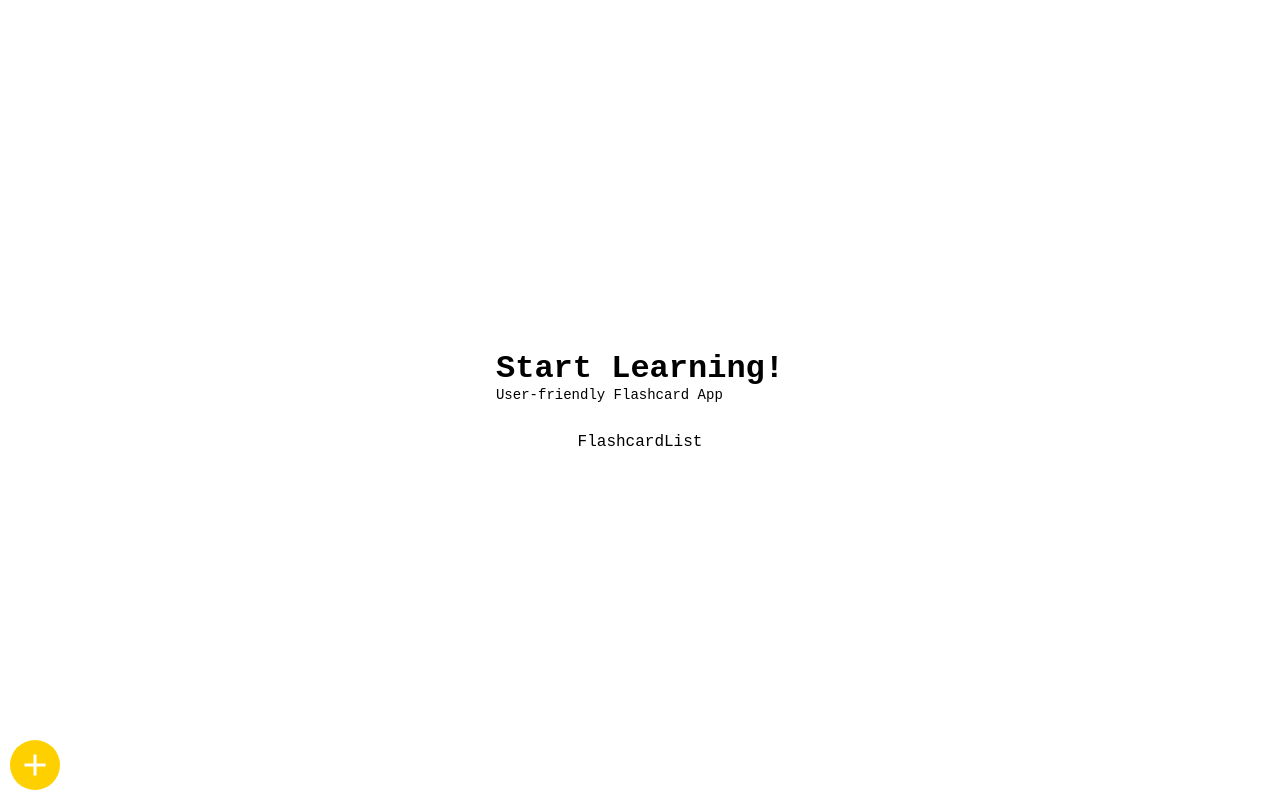
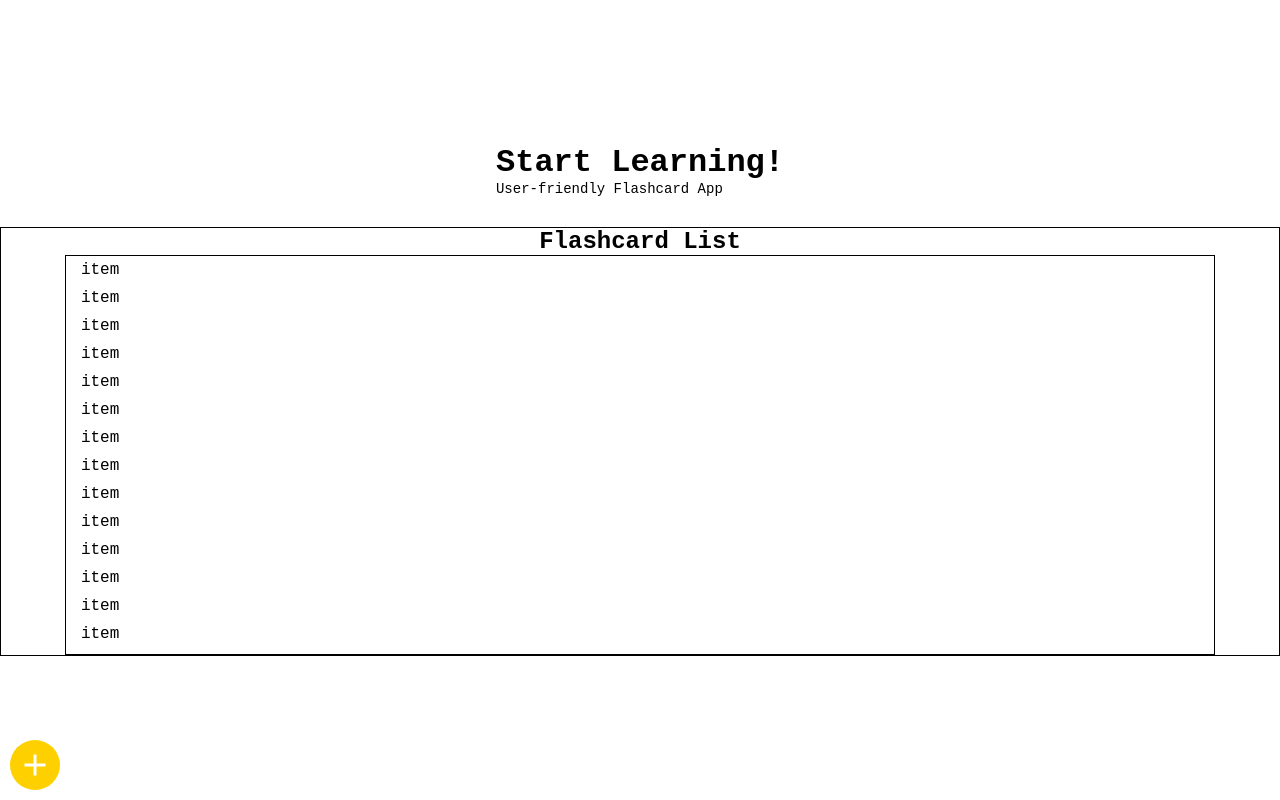
Before and after one commit to carlosb-dev/flashcards-app, a React (Vite) app: page / in a window 1280 px wide. Built offline with nearby package versions, Linux system fonts and the light colour scheme; a web font is replaced by a local one.

Commit message:
flashcard list styles demo

```diff
--- a/src/CreateForm/index.jsx
+++ b/src/CreateForm/index.jsx
@@ -1,11 +1,12 @@
-import { useContext } from 'react';
+import { useContext, useState } from 'react';
 import './CreateForm.css';
 import { AppContext } from '../App';
 
 export default function CreateForm() {
 
   const [openModal, setOpenModal] = useContext(AppContext);
-  const [flashcards, setFlashcards] = useContext(AppContext);
+  const [newQuestionValue, setNewQuestionValue] = useState('');
+  const [newAnswerValue, setNewAnswerValue] = useState('');
 
   const addFlashcard = () => {
     setOpenModal(!openModal);
@@ -13,13 +14,21 @@ export default function CreateForm() {
 
   const onSubmit = (e) => {
     e.preventDefault();
+    console.log("Question: ", newQuestionValue, ", Answer: ", newAnswerValue);
+  }
 
+  const onChangeQ = (e) => {
+    setNewQuestionValue(e.target.value)
+  }
+
+  const onChangeA = (e) => {
+    setNewAnswerValue(e.target.value)
   }
 
   return (
     <form className="form-container" onSubmit={onSubmit}>
-        <textarea type="text" className='form-textarea' placeholder="Add a Question"></textarea>
-        <textarea type="text" className='form-textarea' placeholder="Add the Answer"></textarea>
+        <textarea type="text" className='form-textarea' placeholder="Add a Question" onChange={onChangeQ}></textarea>
+        <textarea type="text" className='form-textarea' placeholder="Add the Answer" onChange={onChangeA}></textarea>
 
         <button type='submit' className="add-button" onClick={() => {addFlashcard}}>Add Question</button>
     </form>
--- a/src/FlashcardList/FlashcardList.css
+++ b/src/FlashcardList/FlashcardList.css
@@ -0,0 +1,25 @@
+.flashcard-list-cotainer {
+    display: flex;
+    align-items: center;
+    justify-content: center;
+    flex-direction: column;
+    width: 100%;
+    border: 1px solid black;
+}
+
+.flashcard-list {
+    list-style: none;
+    padding-left: 10px;
+    width: 90%;
+    border: 1px solid black;
+    max-height: 50vh;
+    overflow-y: scroll;
+}
+
+.flashcard-list h2 {
+    align-self: flex-start;
+}
+
+.flashcard-list li {
+    padding: 5px;
+}
--- a/src/FlashcardList/index.jsx
+++ b/src/FlashcardList/index.jsx
@@ -1,8 +1,32 @@
+import './FlashcardList.css'
+
+function FlashcardList() {
 
 
-function FlashcardList() {
+
   return (
-    <div>FlashcardList</div>
+    <div className='flashcard-list-cotainer'>
+    <h2>Flashcard List</h2>
+      <ul className="flashcard-list">
+        <li>item</li>
+        <li>item</li>
+        <li>item</li>
+        <li>item</li>
+        <li>item</li>
+        <li>item</li>
+        <li>item</li>
+        <li>item</li>
+        <li>item</li>
+        <li>item</li>
+        <li>item</li>
+        <li>item</li>
+        <li>item</li>
+        <li>item</li>
+        <li>item</li>
+      </ul>
+    </div>
+
+
   )
 }
 
--- a/src/Modal/index.jsx
+++ b/src/Modal/index.jsx
@@ -11,9 +11,9 @@ function Modal(props) {
     if (openModal == true) {
         return (
             <div className='modal'>
-                <form className="modal-container">
+                <div className="modal-container">
                     {props.children}
-                </form>
+                </div>
             </div>
         )
     }
```
